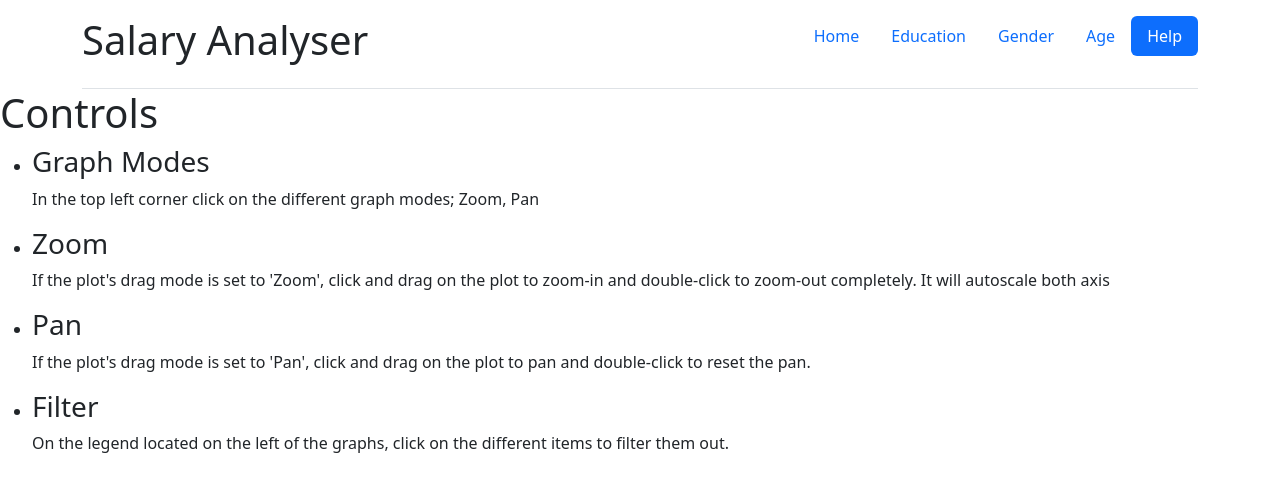
After one commit to jude2k6/lccs, a Flask app: page /help in a window 1280 px wide. The commit adds this page. Shown: the top 492 px of the page. Run offline with Flask 3, Linux system fonts and the light colour scheme; parts of the project's set-up code (start-up, migrations or seed data) failed here and were passed over.

Commit message:
added help page and nessicary routes

```diff
--- a/data_cleaning.py
+++ b/data_cleaning.py
@@ -10,8 +10,6 @@ with open(basepath+'\salary_data.csv', "r", encoding="utf-8") as csv_file:
         counter = 0
         next(csv_reader)
         for line in csv_reader:
-            counter +=1
-            print(counter)
             row = line
             striped = round(int(line[5].replace("€","").replace(",","").replace(".",""))/100)
             row[5] = striped
--- a/graphs.py
+++ b/graphs.py
@@ -23,7 +23,10 @@ fig.show()
 fig.write_html(basepath+'/website/graphs/gendergraph.html', full_html= False)
 
 
-fig = px.bar(x=["Bachlors","Masters","Phd"],y=data["education"]["median"],title="Median Salary by level of Education",color=["Bachlors","Masters","Phd"])
+fig = px.bar(x=["Bachlors","Masters","Phd"],y=data["education"]["median"],
+             title="Median Salary by level of Education",
+             labels={'x':'Education', 'y':'Salary'},
+             color=["Bachlors","Masters","Phd"])
 fig.show()
 fig.write_html(basepath+'/website/graphs/educationgraph.html', full_html= False)
 
--- a/website/templates/base.html
+++ b/website/templates/base.html
@@ -17,7 +17,7 @@
         class="d-flex flex-wrap justify-content-center py-3 border-bottom"
       >
         <a href="/" class="d-flex align-items-center me-md-auto nav-link"
-          ><h1>Test</h1></a
+          ><h1>Salary Analyser</h1></a
         >
         <ul class="nav nav-pills">
           <li class="nav-item">
@@ -48,6 +48,13 @@
               >Age</a
             >
           </li>
+          <li class="nav-item">
+            <a
+              href="/help"
+              class="nav-link {% if active_page == 'help' %}active{% endif %}"
+              >Help</a
+            >
+          </li>
         </ul>
       </header>
     </div>
--- a/website/templates/education.html
+++ b/website/templates/education.html
@@ -1,3 +1,2 @@
-{% extends 'graphtemplate.html' %}
-{% block title %}Education{% endblock %}
-{% block graph %} {{ graph|safe }} {% endblock %}
+{% extends 'graphtemplate.html' %} {% block title %}Education{% endblock %} {%
+block graph %} {{ graph1|safe }} {{ graph2|safe }}{% endblock %}
--- /dev/null
+++ b/website/templates/help.html
@@ -0,0 +1,37 @@
+{% extends 'base.html' %} {% block title %}Help{% endblock %} {% block content
+%}
+<div>
+  <h1>Controls</h1>
+  <ul>
+    <li>
+      <h3>Graph Modes</h3>
+      <p>
+        In the top left corner click on the different graph modes; Zoom, Pan
+      </p>
+    </li>
+    <li>
+      <h3>Zoom</h3>
+      <p>
+        If the plot's drag mode is set to 'Zoom', click and drag on the plot to
+        zoom-in and double-click to zoom-out completely. It will autoscale both
+        axis
+      </p>
+    </li>
+    <li>
+      <h3>Pan</h3>
+      <p>
+        If the plot's drag mode is set to 'Pan', click and drag on the plot to
+        pan and double-click to reset the pan.
+      </p>
+    </li>
+    <li>
+      <h3>Filter</h3>
+      <p>
+        On the legend located on the left of the graphs, click on the different
+        items to filter them out.
+      </p>
+    </li>
+  </ul>
+</div>
+
+{% endblock %}
--- a/website/views.py
+++ b/website/views.py
@@ -15,7 +15,8 @@ with open(base_path+"/graphs/gendergraph.html","r",encoding="utf-8") as f:
 
 with open(base_path+"/graphs/agegraph.html","r",encoding="utf-8") as f:
         age_graph = f.read()
-
+with open(base_path+"/graphs/top_bottomgraph.html","r",encoding="utf-8") as f:
+        top_bottomgraph = f.read()
 
 
 
@@ -29,7 +30,7 @@ def home_site():
 @views.route('/education')
 def education():
 
-    return render_template('education.html',graph=education_graph, active_page = 'education')
+    return render_template('education.html',graph1=education_graph,graph2=top_bottomgraph, active_page = 'education')
 
 @views.route('/gender')
 def gender():
@@ -40,3 +41,8 @@ def gender():
 def age():
 
     return render_template('age.html',graph=age_graph, active_page = 'age')
+
+@views.route('/help')
+def help():
+
+    return render_template('help.html', active_page = 'help')
```
Also changed, not shown: site/website/app.py (deleted, +0 -19 lines), site/website/views.py (deleted, +0 -10 lines), website/templates/home.html (+6 -2 lines).
